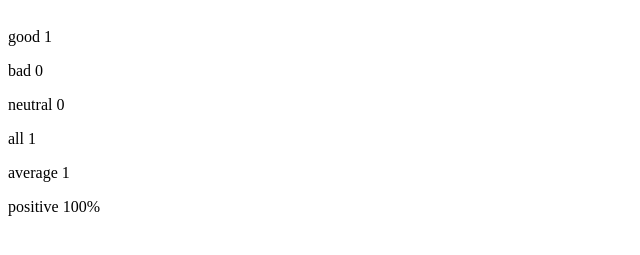
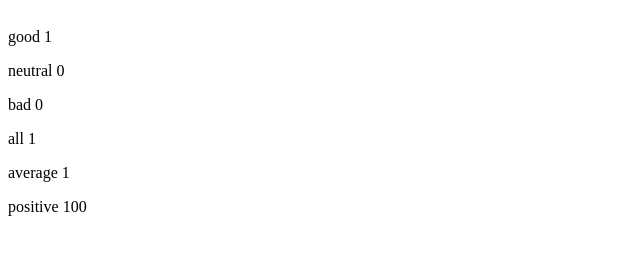
Before and after one commit to suuranna/fullstack-tehtavat-2023k, a React (Create React App) app in the folder osa1/unicafe/: page / in a window 1280 px wide. Both pictures are taken after a click on the button "good". Shown: the part 153-408 px from the top of the page, without its empty margins (0-640 px from the left). Built offline with nearby package versions, Linux system fonts and the light colour scheme.

Commit message:
tehtävä 1.10 tehty

```diff
--- a/osa1/unicafe/src/App.js
+++ b/osa1/unicafe/src/App.js
@@ -1,4 +1,18 @@
 import { useState } from 'react'
+
+const Button = (props) => (
+  <button onClick={props.handleClick}>
+    {props.text}
+  </button>
+)
+
+const StatisticsLine = (props) => {
+  return (
+    <div>
+      <p>{props.text} {props.value}</p>
+    </div>
+  )
+}
 
 const Statistics = ({good, bad, neutral, setBad, setGood, setNeutral}) => {
   const all = good + bad + neutral
@@ -8,9 +22,9 @@
     return (
       <div>
         <h1>give feedback</h1>
-        <button onClick={() => setGood(good + 1)}>good</button>
-        <button onClick={() => setNeutral(neutral + 1)}>neutral</button>
-        <button onClick={() => setBad(bad + 1)}>bad</button>
+        <Button handleClick={() => setGood(good + 1)} text="good" />
+        <Button handleClick={() => setNeutral(neutral + 1)} text="neutral" />
+        <Button handleClick={() => setBad(bad + 1)} text="bad" />
 
         <h1>statistics</h1>
         <p>No feedback given</p>
@@ -20,17 +34,17 @@
   return (
     <div>
       <h1>give feedback</h1>
-      <button onClick={() => setGood(good + 1)}>good</button>
-      <button onClick={() => setNeutral(neutral + 1)}>neutral</button>
-      <button onClick={() => setBad(bad + 1)}>bad</button>
+      <Button handleClick={() => setGood(good + 1)} text="good" />
+      <Button handleClick={() => setNeutral(neutral + 1)} text="neutral" />
+      <Button handleClick={() => setBad(bad + 1)} text="bad" />
 
       <h1>statistics</h1>
-      <p>good {good}</p>
-      <p>bad {bad}</p>
-      <p>neutral {neutral}</p>
-      <p>all {all}</p>
-      <p>average {average}</p>
-      <p>positive {good / all * 100}%</p>
+      <StatisticsLine text="good" value={good} />
+      <StatisticsLine text="neutral" value={neutral} />
+      <StatisticsLine text="bad" value={bad} />
+      <StatisticsLine text="all" value={all} />
+      <StatisticsLine text="average" value={average} />
+      <StatisticsLine text="positive" value={good / all * 100} />
     </div>
   )
 }
```
